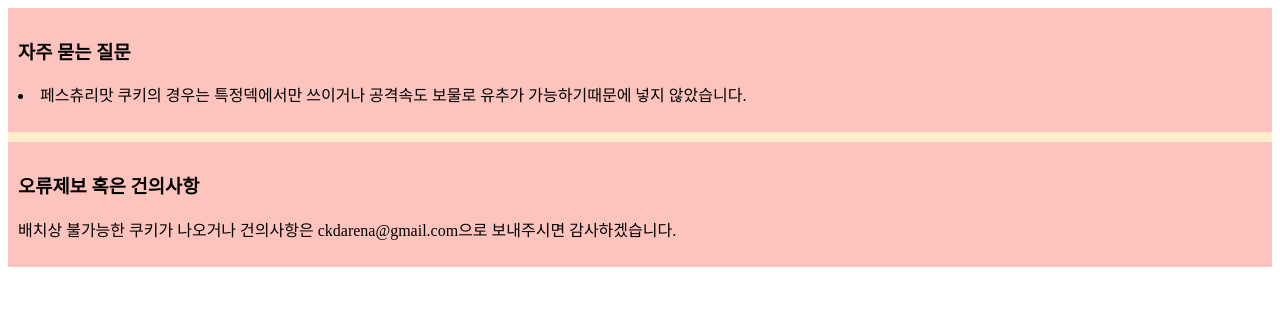
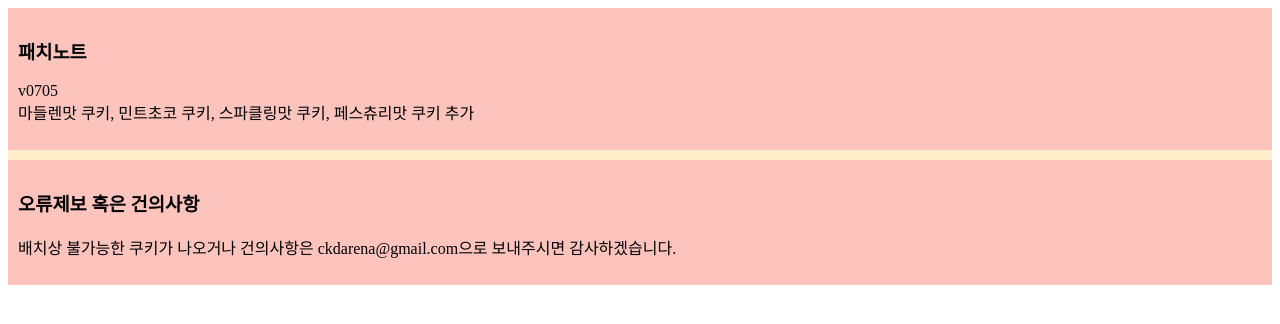
Before and after one commit to PancakeCookie/CookingDomArena, a plain HTML site: page QnA.html in a window 1280 px wide. Drawn offline with Linux system fonts and the light colour scheme.

Commit message:
Update QnA.html

```diff
--- a/QnA.html
+++ b/QnA.html
@@ -11,9 +11,10 @@
         class="howToUse-subsection"
         style="background-color: #fdc4bd; padding: 10px"
       >
-        <h3>자주 묻는 질문</h3>
-        <li>페스츄리맛 쿠키의 경우는 특정덱에서만 쓰이거나 공격속도 보물로 유추가 가능하기때문에 넣지 않았습니다.</li>
-
+        <h3>패치노트</h3>
+        <p>
+          v0705<br />
+          마들렌맛 쿠키, 민트초코 쿠키, 스파클링맛 쿠키, 페스츄리맛 쿠키 추가
         </p>
       </div>
 
@@ -21,7 +22,8 @@
       <div style="background-color: #fdc4bd; padding: 10px">
         <h3>오류제보 혹은 건의사항</h3>
         <p>
-          배치상 불가능한 쿠키가 나오거나 건의사항은 ckdarena@gmail.com으로 보내주시면 감사하겠습니다.
+          배치상 불가능한 쿠키가 나오거나 건의사항은 ckdarena@gmail.com으로
+          보내주시면 감사하겠습니다.
         </p>
       </div>
     </div>
```
